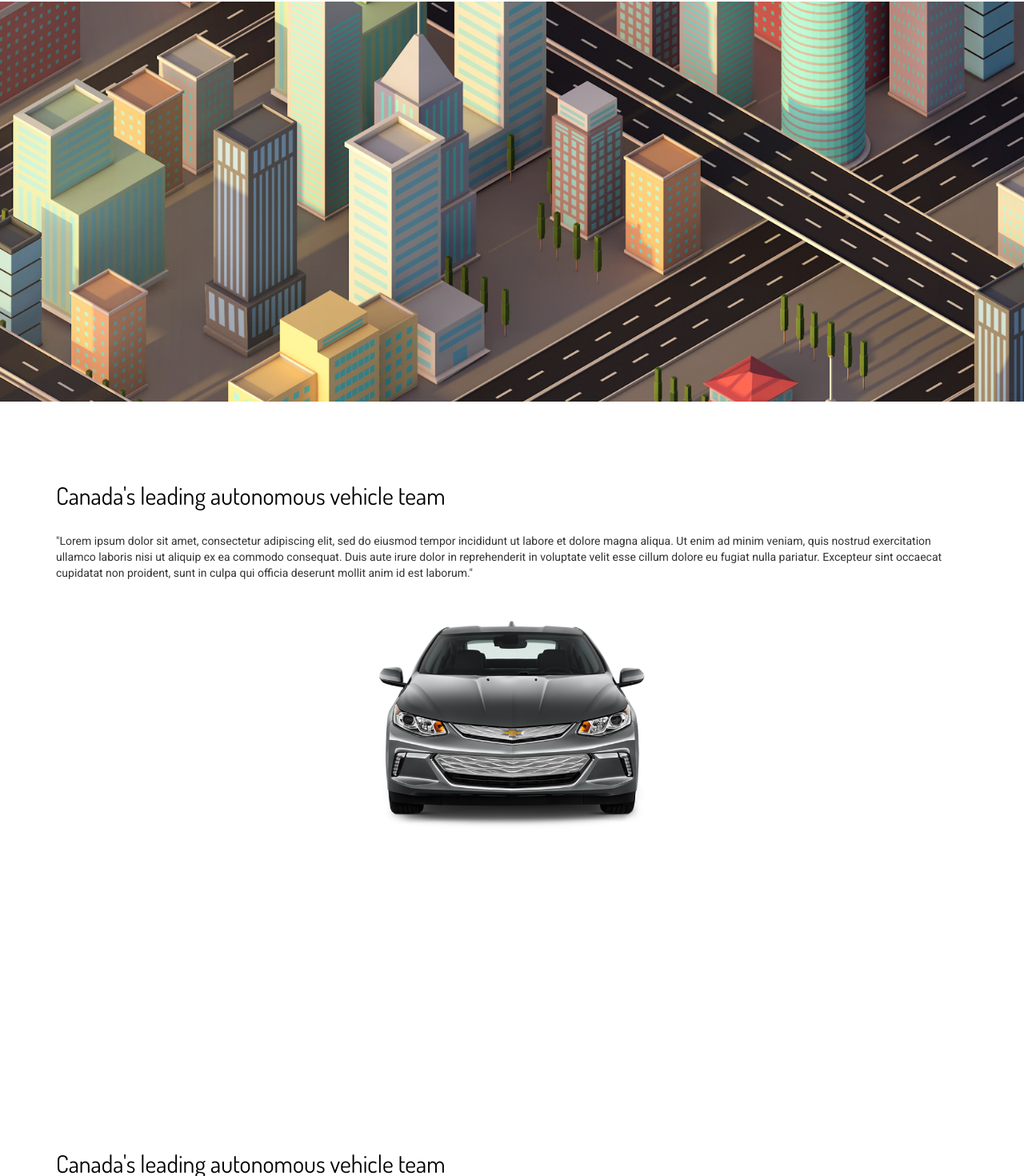
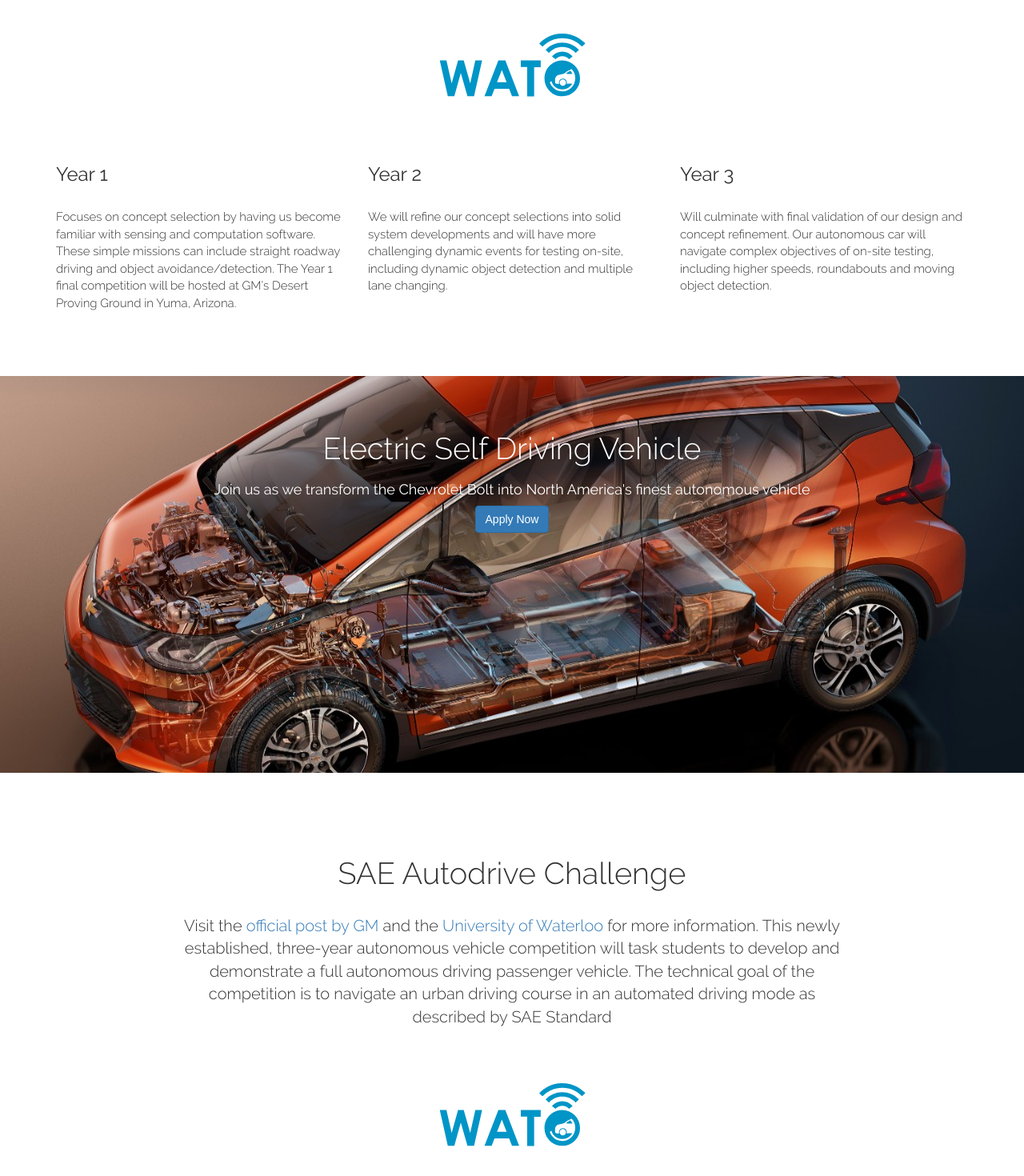
Before and after one commit to MJez29/REACTonomous, a React (Create React App) app: page / in a window 1280 px wide. Shown: the part 1113-2583 px from the top of the page at 80% size. Built offline with nearby package versions, Linux system fonts and the light colour scheme.

Commit message:
Improved description on index page

```diff
--- a/src/Components/Body.jsx
+++ b/src/Components/Body.jsx
@@ -1,15 +1,18 @@
 import React, {Component}  from 'react';
-import {Grid, Row, Col} from 'react-bootstrap';
+import {Grid, Row, Col, Button} from 'react-bootstrap';
 import { Parallax } from 'react-parallax';
 // import { Parallax } from 'react-scroll-parallax';
 
 import '../Css/styles.css';
 
-import BodyIndex from './BodyIndex.jsx';
+import IndexBody1 from './IndexBody1.jsx';
+import IndexBody2 from './IndexBody2.jsx';
+
 
 import ParallaxImg1 from '../Images/CityPoly.jpg';
 import BoltFront from '../Images/BoltFront4.png';
 import Watleader from '../Images/WatLeaders.jpg';
+import BoltChasis from '../Images/BoltChasis.jpeg';
 
 
 
@@ -26,18 +29,28 @@
 
 
 
-        <BodyIndex/>
+        <IndexBody1/>
         <div className = "spacerBig"></div>
 
         <div style = {{height: "500px"}}>
-          <Parallax bgImage={ParallaxImg1} strength={400} style = {{zIndex: "3"}} >
-            <div style = {{height: "500px"}}/>
+          <Parallax bgImage={BoltChasis} strength={400} >
+            <div style = {{height: "50px"}}/>
+            <div style = {{ width: "100%", textAlign: "center"}}>
+              <h1 className = "heading" style = {{color:"#FFF"}}>Electric Self Driving Vehicle
+              </h1>
+              <h2 style = {{color:"#FFF", textAlign:"center", fontSize: "18px"}}>Join us as we transform the Chevrolet Bolt into North America's finest autonomous vehicle
+              </h2>
+              <Button bsStyle="primary" >Apply Now</Button>
+              <div style = {{height: "300px"}}/>
+
+
+            </div>
 
           </Parallax>
         </div>
 
 
-        <BodyIndex />
+        <IndexBody2 />
 
         <div style = {{height: "600px"}}>
           <Parallax bgImage={BoltFront} strength={200} style = {{zIndex: "3"}} >
@@ -64,7 +77,7 @@
         </Parallax>
       </div>
 
-      <BodyIndex />
+      <IndexBody1 />
 
 
 
--- a/src/Components/BodyIndex.jsx
+++ /dev/null
@@ -1,54 +0,0 @@
-import React, {Component} from 'react';
-import '../Css/styles.css';
-
-import {Grid, Row, Col} from 'react-bootstrap';
-
-
-class BodyIndex extends Component {
-
-
-  render() {
-
-    return(
-      <Grid>
-        <Row className="show-grid">
-          <Col xs = {3} md = {4}>
-
-          </Col>
-          <Col xs={20} md={12}>
-
-
-            <div className = "Overview">
-              {/* <div className = "spacerMedium" /> */}
-              <div className = "spacerBig" />
-
-              <h1 className = "heading" >Canada's leading autonomous vehicle team</h1>
-              <div className = "spacerSmall" />
-
-              <p>"Lorem ipsum dolor sit amet, consectetur adipiscing elit, sed do eiusmod tempor incididunt ut labore et dolore magna aliqua. Ut enim ad minim veniam, quis nostrud exercitation ullamco laboris nisi ut aliquip ex ea commodo consequat. Duis aute irure dolor in reprehenderit in voluptate velit esse cillum dolore eu fugiat nulla pariatur. Excepteur sint occaecat cupidatat non proident, sunt in culpa qui officia deserunt mollit anim id est laborum."
-
-              </p>
-
-
-
-
-
-
-            </div>
-          </Col>
-          <Col xs = {3} md = {4}>
-
-          </Col>
-
-
-        </Row>
-
-      </Grid>
-
-    );
-  }
-
-
-}
-
-export default BodyIndex;
--- /dev/null
+++ b/src/Components/IndexBody1.jsx
@@ -0,0 +1,77 @@
+import React, {Component} from 'react';
+import '../Css/styles.css';
+import WatoLogo from '../Images/WATOlogoblue.svg';
+
+import {Grid, Row, Col} from 'react-bootstrap';
+
+
+class IndexBody1 extends Component {
+
+
+  render() {
+
+    return(
+      <Grid>
+        <Row className="show-grid">
+          <Col xs = {3} md = {4}>
+
+          </Col>
+          <Col xs={20} md={12}>
+
+
+            <div className = "OverviewSmall">
+              {/* <div className = "spacerMedium" /> */}
+              <div className = "spacerBig" />
+
+              <h1 className = "heading" >Canada's leading autonomous vehicle team</h1>
+              <div className = "spacerSmall" />
+
+              <p className = "descriptionText">WATonomous is a student design at The University of Waterloo at the forefront in the design, creation, and neural training of autonomous, self-driving vehicles. We are proudly representing Canada in GM's SAE Autodrive Challenge to create a fully autonomous vehicle in a three year timeframe.
+
+              </p>
+
+
+
+
+
+
+            </div>
+          </Col>
+          <Col xs = {3} md = {4}>
+
+          </Col>
+
+
+        </Row>
+        <div className = "spacerMedium" />
+        <img style = {{height:"200px", marginTop: "-50px"}} src = {WatoLogo}/>
+
+        <Row className="show-grid">
+          <Col xs={6} md={4}>
+
+            <h2 >Year 1</h2>
+            <div className = "spacerSmall" />
+            <p2 >Focuses on concept selection by having us become familiar with sensing and computation software. These simple missions can include straight roadway driving and object avoidance/detection. The Year 1 final competition will be hosted at GM’s Desert Proving Ground in Yuma, Arizona.</p2>
+          </Col>
+
+          <Col xs={6} md={4}>
+            <h2 >Year 2</h2>
+            <div className = "spacerSmall" />
+            <p2>We will refine our concept selections into solid system developments and will have more challenging dynamic events for testing on-site, including dynamic object detection and multiple lane changing.
+            </p2>
+          </Col>
+          <Col xs={4}>
+            <h2  >Year 3</h2>
+            <div className = "spacerSmall" />
+            <p2 >Will culminate with final validation of our design and concept refinement. Our autonomous car will navigate complex objectives of on-site testing, including higher speeds, roundabouts and moving object detection.</p2></Col>
+          </Row>
+
+        </Grid>
+
+      );
+    }
+
+
+  }
+
+  export default IndexBody1;
--- /dev/null
+++ b/src/Components/IndexBody2.jsx
@@ -0,0 +1,59 @@
+import React, {Component} from 'react';
+import '../Css/styles.css';
+import WatoLogo from '../Images/WATOlogoblue.svg';
+
+import {Grid, Row, Col} from 'react-bootstrap';
+
+
+class IndexBody2 extends Component {
+
+
+  render() {
+
+    return(
+      <Grid>
+        <Row className="show-grid">
+          <Col xs = {3} md = {4}>
+
+          </Col>
+          <Col xs={20} md={12}>
+
+
+            <div className = "OverviewSmall">
+              {/* <div className = "spacerMedium" /> */}
+              <div className = "spacerBig" />
+
+              <h1 className = "heading" >SAE Autodrive Challenge</h1>
+              <div className = "spacerSmall" />
+
+              <p className = "descriptionText">Visit the <a href = "https://media.gm.com/media/us/en/gm/news.detail.html/content/Pages/news/us/en/2017/apr/0405-autodrive.html"> official post by GM </a> and the <a href = "https://uwaterloo.ca/engineering/news/waterloo-selected-autonomous-vehicle-competition" > University of Waterloo</a> for more information​. This newly established, three-year autonomous vehicle competition will task students to develop and demonstrate a full autonomous driving passenger vehicle. The technical goal of the competition is to navigate an urban driving course in an automated driving mode as described by SAE Standard
+
+              </p>
+
+
+
+
+
+
+            </div>
+          </Col>
+          <Col xs = {3} md = {4}>
+
+          </Col>
+
+
+        </Row>
+        <div className = "spacerMedium" />
+        <img style = {{height:"200px", marginTop: "-50px"}} src = {WatoLogo}/>
+
+
+
+        </Grid>
+
+      );
+    }
+
+
+  }
+
+  export default IndexBody2;
--- a/src/Css/styles.css
+++ b/src/Css/styles.css
@@ -52,10 +52,13 @@
 
 }
 
-.Overview {
-  text-align: left;
+.OverviewSmall {
+  padding-left: 150px;
+  padding-right: 150px;
+  text-align: center;
   width: 100%;
-  font-family: 'Roboto', sans-serif;
+  /*font-family: 'Roboto', sans-serif;*/
+
 
 
 }
@@ -84,9 +87,30 @@
 }
 
 .heading {
-  font-family: 'Dosis', sans-serif;
-  font-size: 30px;
-  color: #000;
+  text-align: center;
+  font-family: RalewayLig, sans-serif;
+  font-size: 38px;
+  color: #333;
+}
+h2 {
+  text-align: left;
+  font-family: RalewayReg, sans-serif;
+  font-size: 24px;
+  color: #333;
+}
+p2 {
+  text-align: left;
+  float: left;
+  font-family: RalewayLig, sans-serif;
+  font-size: 15px;
+  color: #333;
+}
+
+.descriptionText {
+  text-align: center;
+  font-family: RalewayLig, sans-serif;
+  font-size: 20px;
+  color: #333;
 }
 
 .navItem {
```
Also changed, not shown: src/Images/BoltChasis.jpeg (added), src/Images/WATOlogoblue.svg (added).
